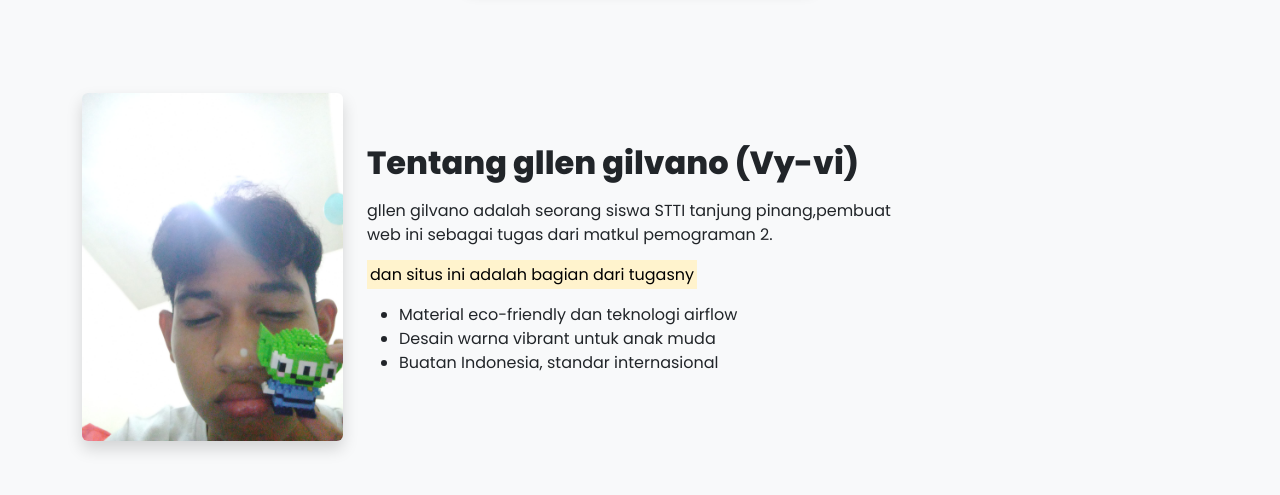
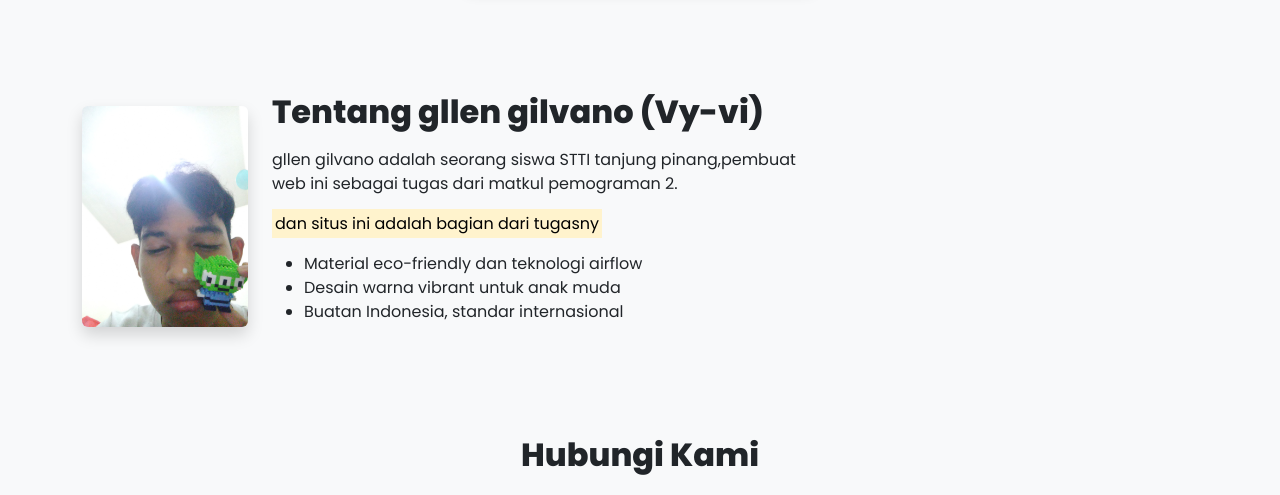
Before and after one commit to gilenn/gilen, a plain HTML site: page index.html in a window 1280 px wide. Shown: the part 1360-1855 px from the top of the page. Drawn offline with nearby package versions, Linux system fonts and the light colour scheme.

Commit message:
Update index.html

```diff
--- a/index.html
+++ b/index.html
@@ -88,7 +88,7 @@
 <section id="tentang" class="py-5">
   <div class="container">
     <div class="row align-items-center">
-      <div class="col-md-3 mb-4 mb-md-0">
+      <div class="col-md-2 mb-4 mb-md-0">
         <img src="assets/fto biodata.jpg" alt="Tentang Vy-deX" class="img-fluid rounded shadow" />
       </div>
       <div class="col-md-6">
```
